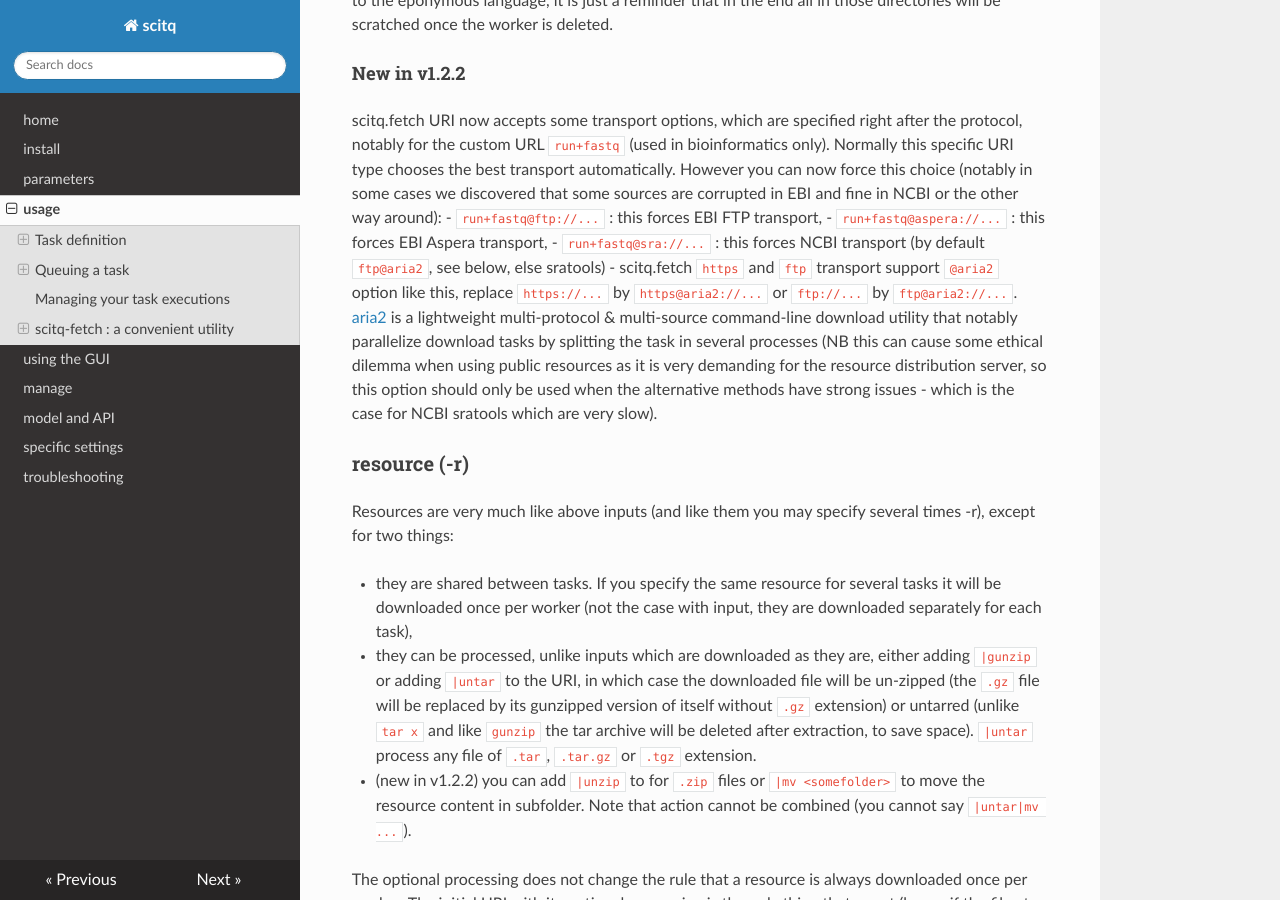
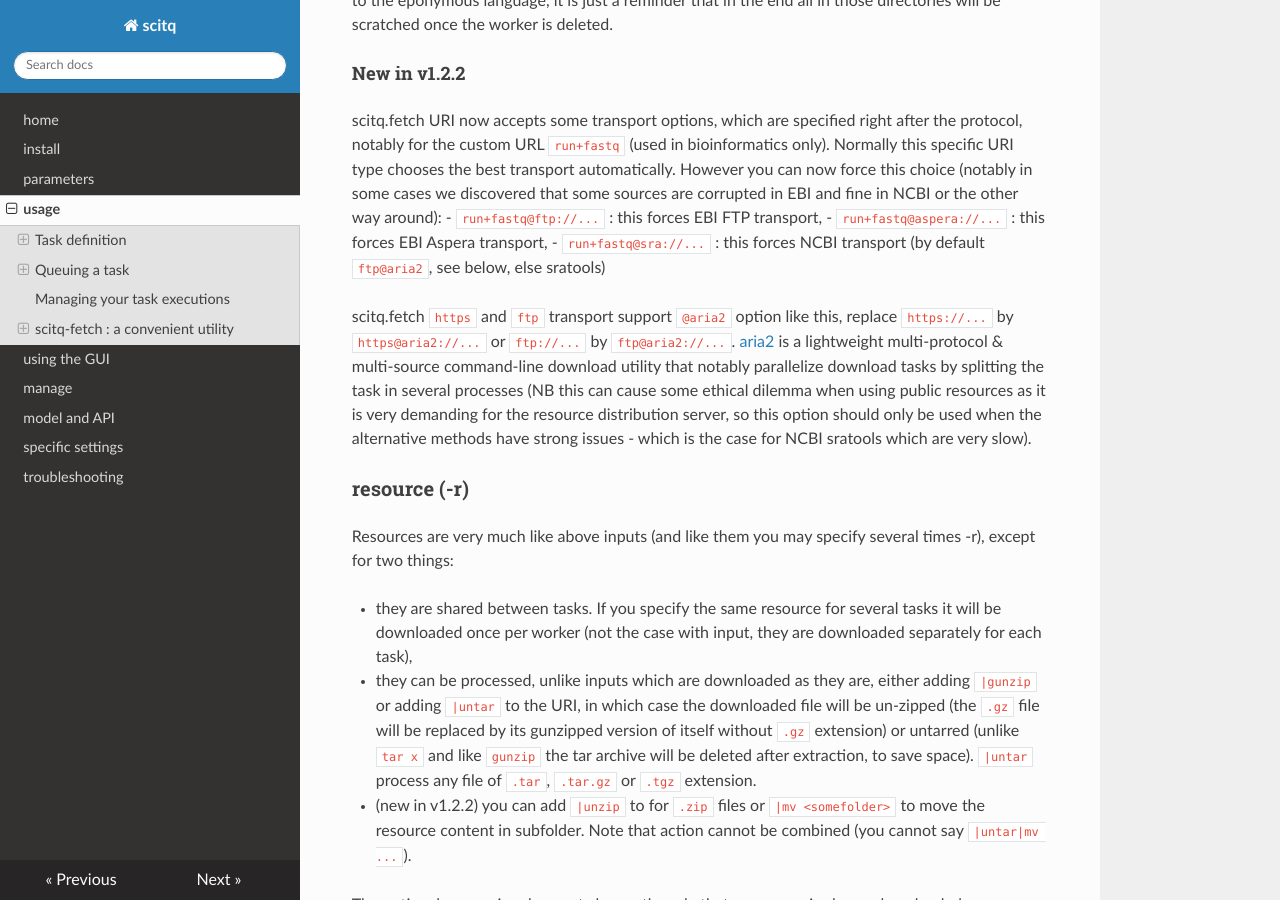
Before and after one commit to gmtsciencedev/scitq, an MkDocs documentation site: the page built from docs/usage.md, in a window 1280 px wide and 900 px high, scrolled down 4998 px. Built offline with MkDocs 1.6.1, drawn with Linux system fonts in a browser that asks for light colours; nearby versions of some CDN libraries.

```diff
--- a/docs/usage.md
+++ b/docs/usage.md
@@ -130,10 +130,11 @@ NB the `/scratch` thing is unrelated to the eponymous language, it is just a rem
 #### New in v1.2.2
 
 scitq.fetch URI now accepts some transport options, which are specified right after the protocol, notably for the custom URL `run+fastq` (used in bioinformatics only). Normally this specific URI type chooses the best transport automatically. However you can now force this choice (notably in some cases we discovered that some sources are corrupted in EBI and fine in NCBI or the other way around):
-  - `run+fastq@ftp://...` : this forces EBI FTP transport,
-  - `run+fastq@aspera://...` : this forces EBI Aspera transport,
-  - `run+fastq@sra://...` : this forces NCBI transport (by default `ftp@aria2`, see below, else sratools)
-- scitq.fetch `https` and `ftp` transport support `@aria2` option like this, replace `https://...` by `https@aria2://...`  or `ftp://...` by `ftp@aria2://...`. [aria2](https://aria2.github.io/) is a lightweight multi-protocol & multi-source command-line download utility that notably parallelize download tasks by splitting the task in several processes (NB this can cause some ethical dilemma when using public resources as it is very demanding for the resource distribution server, so this option should only be used when the alternative methods have strong issues - which is the case for NCBI sratools which are very slow).
+- `run+fastq@ftp://...` : this forces EBI FTP transport,
+- `run+fastq@aspera://...` : this forces EBI Aspera transport,
+- `run+fastq@sra://...` : this forces NCBI transport (by default `ftp@aria2`, see below, else sratools)
+
+scitq.fetch `https` and `ftp` transport support `@aria2` option like this, replace `https://...` by `https@aria2://...`  or `ftp://...` by `ftp@aria2://...`. [aria2](https://aria2.github.io/) is a lightweight multi-protocol & multi-source command-line download utility that notably parallelize download tasks by splitting the task in several processes (NB this can cause some ethical dilemma when using public resources as it is very demanding for the resource distribution server, so this option should only be used when the alternative methods have strong issues - which is the case for NCBI sratools which are very slow).
 
 ### resource (-r)
 
```
